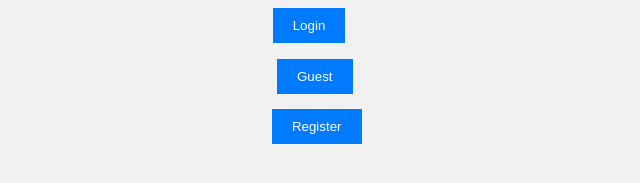
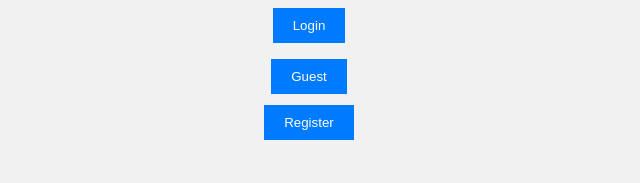
Before and after one commit to SerialPenguin/BookList, a React (Create React App) app in the folder client/: page / in a window 1280 px wide. Shown: the part 239-422 px from the top of the page, without its empty margins (331-971 px from the left). Built offline with nearby package versions, Linux system fonts and the light colour scheme.

Commit message:
Styling Changes

```diff
--- a/client/src/components/BookItem.js
+++ b/client/src/components/BookItem.js
@@ -44,7 +44,7 @@ function BookItem({ book, onAddToCart }) {
             value={quantity}
             onChange={handleQuantityChange}
           />
-          <button id="amount-btn" onClick={() => setQuantity(quantity - 1)}>-</button>
+          <button id="amount-btn-minus" onClick={() => setQuantity(quantity - 1)}>-</button>
           <button id="amount-btn" onClick={() => setQuantity(quantity + 1)}>+</button>
           <button id="order-btn" onClick={addToCart}>Order</button>
           {isLoggedInAsAdmin && (
--- a/client/src/stylesheet/pages/_AdminView.scss
+++ b/client/src/stylesheet/pages/_AdminView.scss
@@ -21,6 +21,14 @@
   #amount-btn {
     margin-left: 2%;
     background-color:rgb(0, 0, 128);
+    color: #fff;
+    border: none;
+    cursor: pointer;
+  }
+
+  #amount-btn-minus {
+    margin-left: 2%;
+    background-color: #FF3333;
     color: #fff;
     border: none;
     cursor: pointer;
--- a/client/src/stylesheet/pages/_loginForm.scss
+++ b/client/src/stylesheet/pages/_loginForm.scss
@@ -70,7 +70,7 @@
 }
 
 .login-container p {
-  color: red;
+  color: green;
 }
 
 .login-container form {
@@ -100,24 +100,25 @@
 
 .register-button {
   padding: 10px 20px;
-  margin-left: 47.1%;
-  margin-top: 15px;
+  margin: 15px auto;
   background-color: #007bff;
   color: #fff;
   border: none;
   cursor: pointer;
+  display: flex;
+  justify-content: center;
 }
 
 .guest-button {
-  margin-left: 47.5%;
   padding: 10px 20px;
-  margin-top: -4px;
+  margin: -4px auto;
   background-color: #007bff;
   color: #fff;
   border: none;
   cursor: pointer;
+  display: flex;
+  justify-content: center;
 }
-
 body {
   background-color: #f1f1f1;
 }
```
